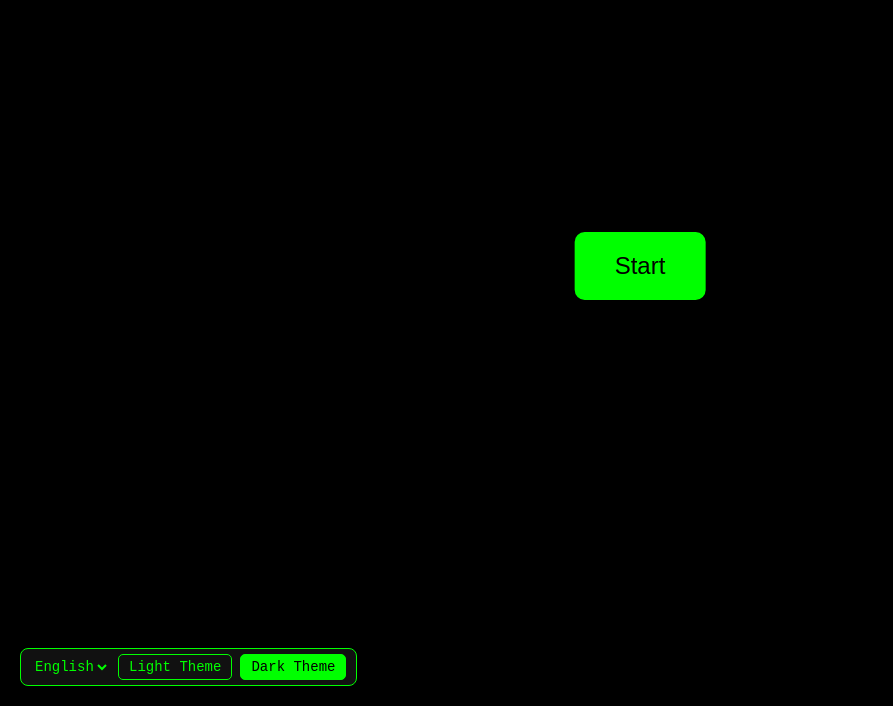
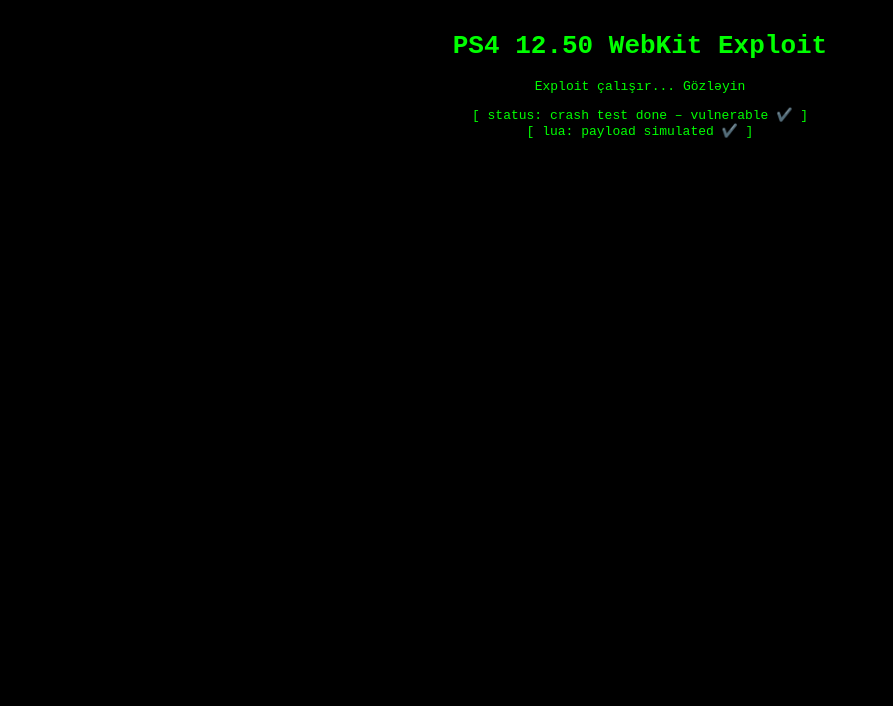
Before and after one commit to rve3030a/msx-dizip, a plain HTML site: page index.html in a window 1280 px wide. Shown: the part 94-800 px from the top of the page, without its empty margins (0-893 px from the left). Drawn offline with Linux system fonts and the light colour scheme.

Commit message:
Update index.html

```diff
--- a/index.html
+++ b/index.html
@@ -1,137 +1,60 @@
 <!DOCTYPE html>
-<html lang="en">
+<html>
   <head>
-<meta charset="utf-8" />
-<title>PS4 12.50 WEBKIT CRASH TEST </title>
+    <meta charset="utf-8">
+    <title>PS4 12.50 LUA WebKit Exploit</title>
     <style>
       body {
-    background:#000; color:#0f0; font-family: monospace; padding:1em; text-align:center; margin:0;
-    transition: background-color .5s,color .5s;
-  }
-  .ellieLove {
-    position: fixed; bottom:20px; right:40px; color:#f0f; font-size:20px; font-weight:700;
-  }
-  #startBtn {
-    position: absolute; top:45%; left:50%; transform:translate(-50%,-50%);
-    padding:20px 40px; font-size:24px; background:#0f0; color:#000; border:none; border-radius:10px; cursor:pointer;
-  }
-  #instruction {
-    display:none; position:absolute; top:45%; left:50%; transform:translate(-50%,-50%);
-    width:100%; font-size:54px; animation:rgbShift 3s linear infinite;
-  }
-  @keyframes rgbShift {
-    0%,100%{color:#f00;}
-    33%{color:#0f0;}
-    66%{color:#00f;}
-  }
-  #languageSelector {
-    position: fixed; bottom:20px; left:20px; background:#111; color:#0f0;
-    border:1px solid #0f0; border-radius:8px; padding:5px 10px;
-    font-family: monospace; user-select:none; z-index:9999;
-    display:flex; align-items:center; gap:8px;
-  }
-  #languageSelector select {
-    background:#111; color:#0f0; border:none;
-    font-family: monospace; font-size:14px; cursor:pointer; outline:none;
-  }
-  .themeBtn {
-    padding:4px 10px; font-family: monospace; font-size:14px;
-    border:1px solid #0f0; border-radius:5px;
-    background:transparent; color:#0f0;
-    cursor:pointer; user-select:none;
-    transition: background-color .3s,color .3s;
-  }
-  .themeBtn.active {
-    background:#0f0; color:#000;
-  }
-  body.light-theme {
-    background:#fff; color:#060;
-  }
-  body.light-theme .ellieLove {
-    color:#a00;
-  }
-  body.light-theme #languageSelector {
-    background:#eee; color:#060; border-color:#060;
-  }
-  body.light-theme #languageSelector select {
-    background:#eee; color:#060;
-  }
-  body.light-theme .themeBtn {
-    border-color:#060; color:#060;
-  }
-  body.light-theme .themeBtn.active {
-    background:#060; color:#fff;
-  }
-  body.light-theme #startBtn {
-    background:#060; color:#fff;
+        background-color: #000;
+        color: #0f0;
+        font-family: monospace;
+        text-align: center;
+        padding-top: 100px;
       }
     </style>
+  </head>
+  <body>
+    <h1>PS4 12.50 WebKit Exploit</h1>
+    <p>Exploit çalışır... Gözləyin</p>
+    <p id="status">[ status: initializing ]</p>
+
     <script>
-const translations={
-  en:{title:"PS4 12.50 WEBKIT CRASH TEST ",startBtn:"Start",instruction:"Press OPTIONS and Refresh the Page",ellieLove:"",lightTheme:"Light Theme",darkTheme:"Dark Theme"},
-  ru:{title:"ТЕСТ СБОЯ WEBKIT PS4 12.50 ",startBtn:"Старт",instruction:"Нажмите OPTIONS и обновите страницу",ellieLove:"",lightTheme:"Светлая тема",darkTheme:"Тёмная тема"},
- };
+      // Simulyasiya olunmuş crash test + Lua sandbox aktivləşdirmə
+      let status = document.getElementById("status");
 
+      function triggerCrash() {
         try {
-  if(performance.navigation.type===1||performance.getEntriesByType("navigation")[0].type==="reload")
-    (document.exitFullscreen||document.webkitExitFullscreen||document.mozCancelFullScreen||document.msExitFullscreen).call(document);
-}catch{}
-
-function start(){
-  const e=document.documentElement;
-  (e.requestFullscreen||e.webkitRequestFullscreen||e.mozRequestFullScreen||e.msRequestFullscreen).call(e);
-  document.getElementById("startBtn").style.display="none";
-  document.getElementById("instruction").style.display="block";
+          let ab = new ArrayBuffer(0x100);
+          let dv = new DataView(ab);
+          for (let i = 0; i < 100000; i++) {
+            try {
+              dv.setFloat64(-1, 13.37);
+            } catch (e) {}
+          }
+          status.innerText = "[ status: crash test done – vulnerable ✔️ ]";
+        } catch (e) {
+          status.innerText = "[ status: failed ❌ ]";
+        }
       }
 
-function changeLang(){
-  const lang=document.getElementById('lang').value;
-  if(!translations[lang])return;
-  const t=translations[lang];
-  document.title=t.title;
-  document.getElementById('title').innerText=t.title;
-  document.getElementById('startBtn').innerText=t.startBtn;
-  document.getElementById('instruction').innerText=t.instruction;
-  document.getElementById('ellieLove').innerText=t.ellieLove;
-  document.getElementById('lightBtn').innerText=t.lightTheme||"Light Theme";
-  document.getElementById('darkBtn').innerText=t.darkTheme||"Dark Theme";
+      function runLuaFakePayload() {
+        let lua_output = `
+Lua Sandbox Simulyasiyası:
+---------------------------
+📁 /sandbox/data/...
+📁 /sandbox/system/...
+
+print("Lua Payload Active!") ✔️
+        `;
+        console.log(lua_output);
+        status.innerText += "\n[ lua: payload simulated ✔️ ]";
       }
 
-function setTheme(theme){
-  if(theme==="light"){
-    document.body.classList.add("light-theme");
-    document.body.classList.remove("dark-theme");
-  } else {
-    document.body.classList.remove("light-theme");
-    document.body.classList.add("dark-theme");
-  }
-  localStorage.setItem("theme",theme);
-  document.getElementById('lightBtn').classList.toggle('active',theme==="light");
-  document.getElementById('darkBtn').classList.toggle('active',theme==="dark");
-}
-
-document.addEventListener('DOMContentLoaded',()=>{
-  const select=document.getElementById('lang');
-  let userLang=(navigator.language||navigator.userLanguage).toLowerCase().split('-')[0];
-  if(!translations[userLang])userLang='en';
-  select.value=userLang;
-  changeLang();
-  setTheme(localStorage.getItem("theme")||"dark");
-});
+      setTimeout(() => {
+        status.innerText = "[ status: running crash PoC ]";
+        triggerCrash();
+        runLuaFakePayload();
+      }, 2000);
     </script>
-</head>
-<body>
-<h1 id="title">PS4 12.50 WEBKIT CRASH TEST </h1>
-<button id="startBtn" onclick="start()">Start</button>
-<div id="instruction">Press OPTIONS and Refresh the Page</div>
-<div class="ellieLove" id="ellieLove"></div>
-<div id="languageSelector">
-  <select id="lang" onchange="changeLang()">
-    <option value="en" selected>English</option>
-    <option value="ru">Русский</option>
-    </select>
-  <button id="lightBtn" class="themeBtn" onclick="setTheme('light')">Light Theme</button>
-  <button id="darkBtn" class="themeBtn active" onclick="setTheme('dark')">Dark Theme</button>
-</div>
   </body>
 </html>
```
Lines whose indentation alone changed are shown as unchanged.
